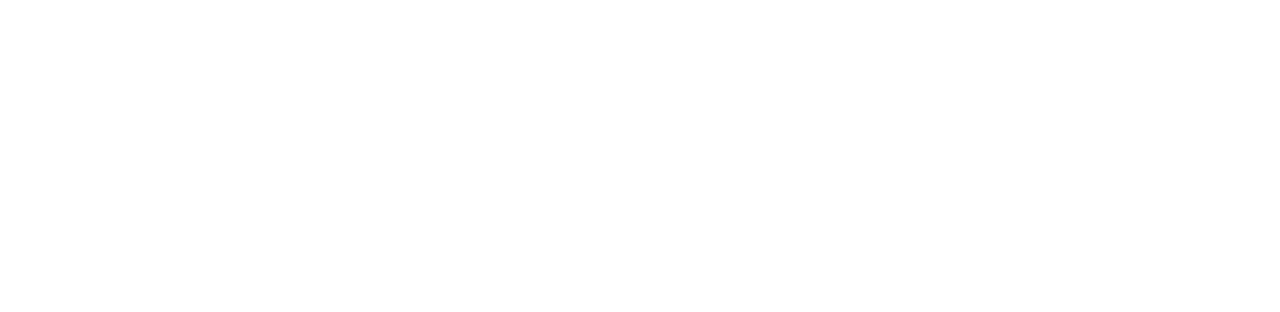
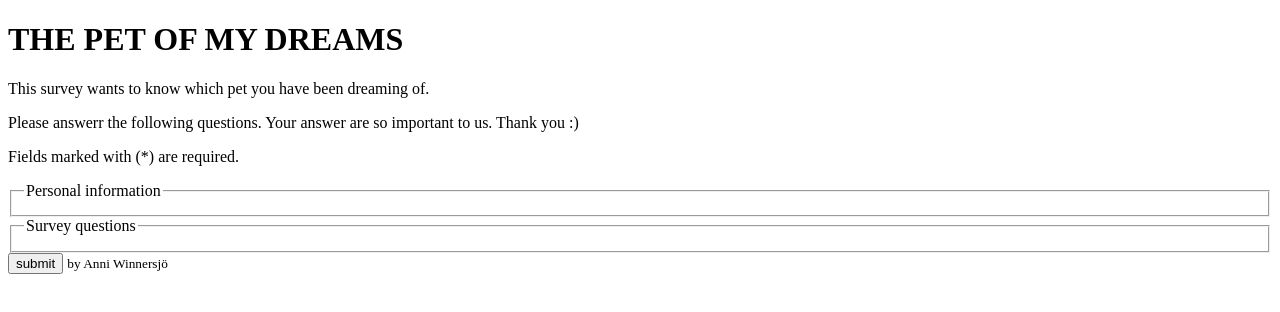
Before and after one commit to Anniwin/dreamy-pet-survey, a plain HTML site: page index.html in a window 1280 px wide. Drawn offline with Linux system fonts and the light colour scheme.

Commit message:
initial commit with structure

```diff
--- a/index.html
+++ b/index.html
@@ -4,12 +4,27 @@
     <meta charset="UTF-8">
     <meta name="viewport" content="width=device-width, initial-scale=1.0">
     <meta http-equiv="X-UA-Compatible" content="ie=edge">
-    <title>Document</title>
+    <title>Dreamy pet survey</title>
     <meta author="Anni Winnersjö">
     <link rel="stylesheet" type="text/css" href="style.css">
 </head>
 <body>
-
+    <main class="main">
+<h1 class="title">THE PET OF MY DREAMS</h1>
+</main>
+<p class="text">This survey wants to know which pet you have been dreaming of.</p>
+<p class="text">Please answerr the following questions. Your answer are so important to us. Thank you :)</p>
+<p class="text">Fields marked with (*) are required.</p>
+<form>
+<fieldset class="fieldset">
+    <legend>Personal information</legend>
+</fieldset>
+<fieldset class="fieldset">
+    <legend>Survey questions</legend>
+    </fieldset>
+    <input type="submit" value="submit">
+    <small class="copyright">by Anni Winnersjö</small>
+</form>
 
 </body>
 </html>
```
